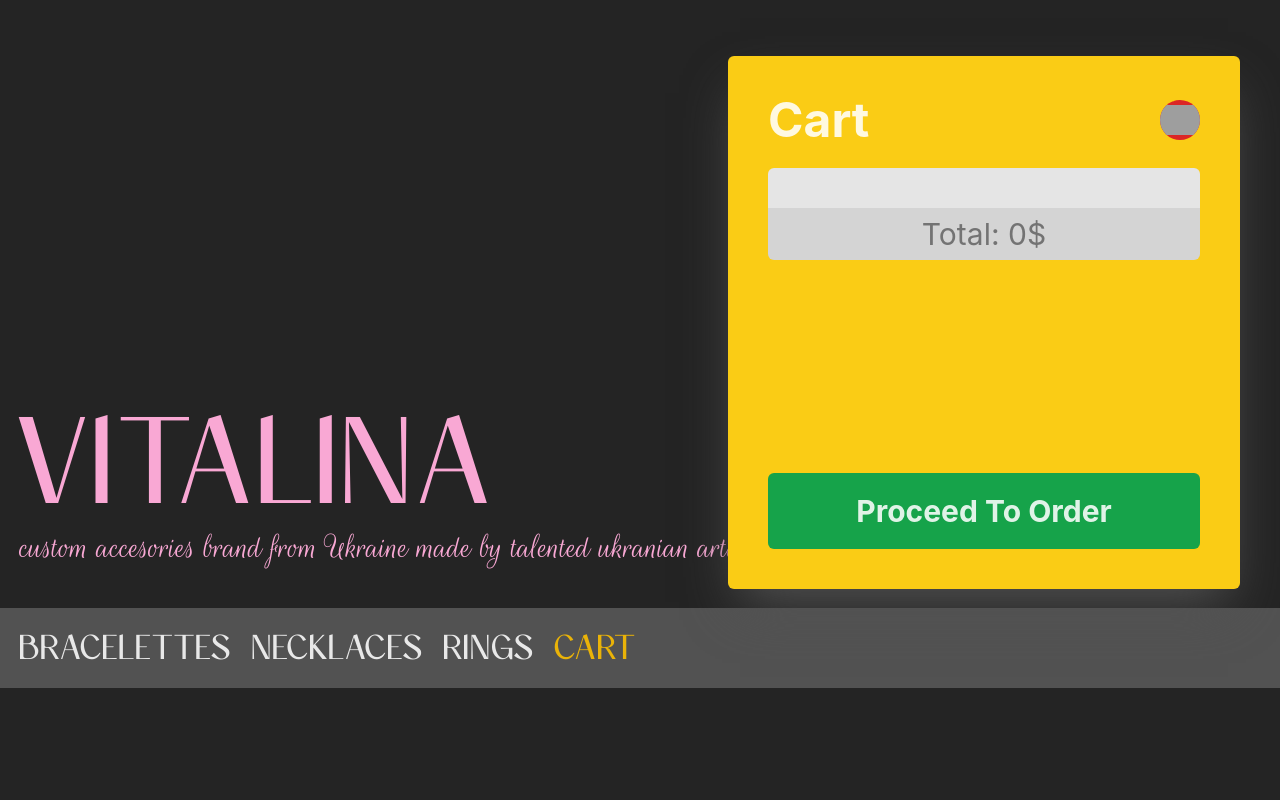
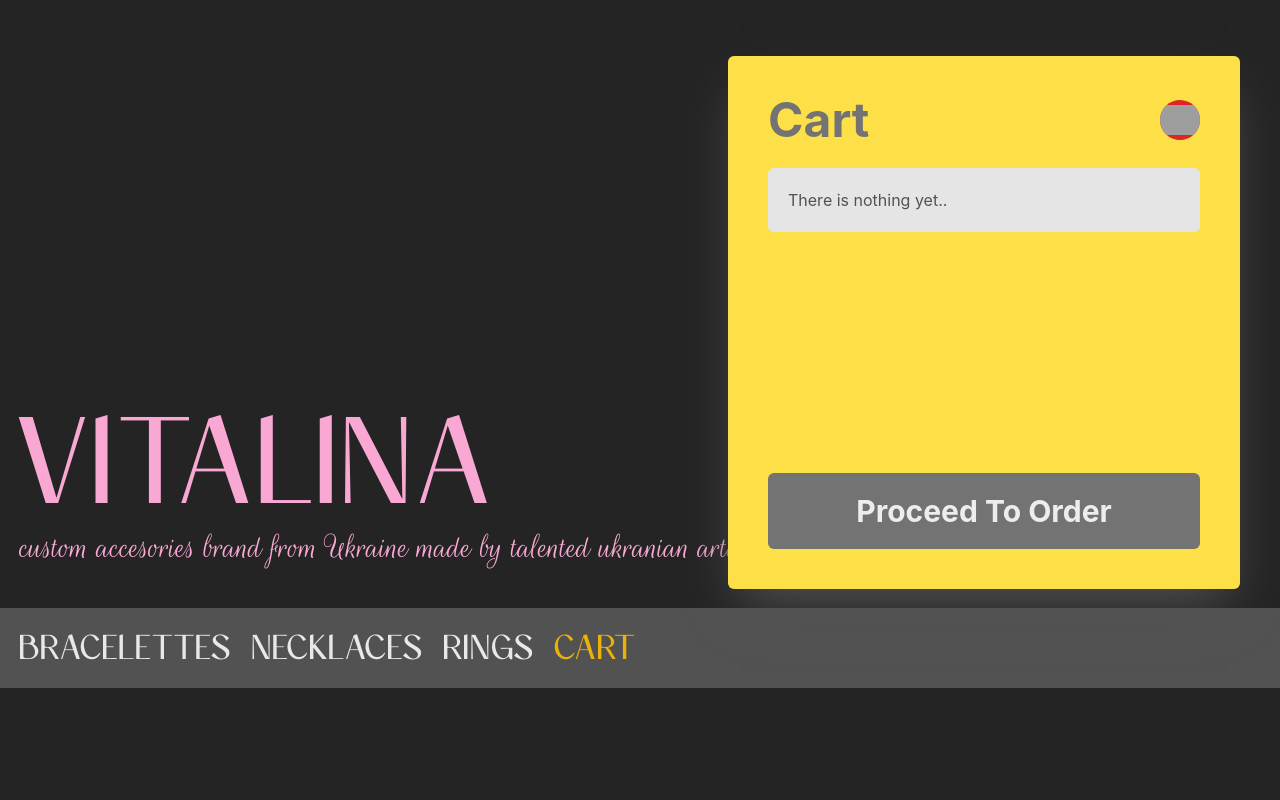
Before and after one commit to lookatthisdoode/accessories-store-vite, a React (Vite) app: page / in a window 1280 px wide. Both pictures are taken after a click on the button "CART". Shown: the top 800 px of the page. Built offline with nearby package versions, Linux system fonts and the light colour scheme; grey boxes are pictures that could not be loaded.

Commit message:
changed some cart css, added fixed product name bleeding

```diff
--- a/src/components/Cart.jsx
+++ b/src/components/Cart.jsx
@@ -30,9 +30,9 @@ const Cart = (props) => {
     <>
       <div
         data-cart
-        className="fixed top-14 z-50 flex h-full w-full flex-col items-center rounded-md bg-yellow-400 p-5 pb-20 shadow-2xl shadow-neutral-600 duration-500 lg:right-10 lg:h-2/3 lg:w-2/5 lg:p-10"
+        className="fixed top-14 z-50 flex h-full w-full flex-col items-center rounded-md bg-yellow-300 p-5 pb-20 shadow-2xl shadow-neutral-600 duration-500 lg:right-10 lg:h-2/3 lg:w-2/5 lg:p-10"
       >
-        <div className="flex w-full items-center justify-between text-5xl">
+        <div className="flex w-full items-center justify-between text-5xl text-neutral-500">
           <div className="font-bold ">Cart</div>
           <button
             onClick={() => props.toggleCartOpen(false)}
@@ -47,9 +47,14 @@ const Cart = (props) => {
           </button>
         </div>
 
+        {props.cartList.length < 1 ? (
+          <div className="empty-cart mt-6 max-h-[50vh] w-full overflow-y-scroll rounded-md bg-neutral-200 p-5 text-neutral-600 lg:max-h-[70vh]">
+            There is nothing yet..
+          </div>
+        ) : (
           <div
             data-cart-item-container
-          className="mt-6 max-h-[50vh] w-full overflow-y-scroll rounded-t-md bg-neutral-200 p-5 font-Nabi text-neutral-600 lg:max-h-[70vh]"
+            className="mb-10 mt-6 max-h-[50vh] w-full overflow-y-scroll rounded-md bg-neutral-200 p-5 text-neutral-600 lg:max-h-[70vh]"
           >
             {props.cartList.map((item) => {
               return (
@@ -75,9 +80,7 @@ const Cart = (props) => {
                 </div>
               )
             })}
-        </div>
-
-        <div className="w-full rounded-b-md bg-neutral-300 py-2 text-center text-3xl text-neutral-500">
+            <div className="mt-4 w-full rounded-md bg-neutral-300 py-2 text-center text-3xl text-neutral-500">
               Total:
               {` ${parseInt(
                 props.cartList.reduce((accumulator, item) => {
@@ -88,8 +91,11 @@ const Cart = (props) => {
                 }, 0),
               )}$`}
             </div>
-        <div className=" mt-auto flex w-full flex-col items-center gap-5 rounded-3xl bg-green-600 p-5 text-3xl lg:rounded-md">
-          <div className="cursor-pointer font-bold hover:text-red-500 ">
+          </div>
+        )}
+
+        <div className="mt-auto flex w-full flex-col items-center gap-5 rounded-3xl bg-neutral-500 p-5 text-3xl lg:rounded-md">
+          <div className="cursor-pointer font-bold hover:text-pink-300 ">
             Proceed To Order
           </div>
         </div>
--- a/src/components/ProductCard.jsx
+++ b/src/components/ProductCard.jsx
@@ -9,7 +9,7 @@ const ProductCard = ({ item, addToCart }) => {
       className="card w-full p-5 text-neutral-800 lg:w-4/12 "
     >
       <div className="card-wrapper h-full w-full rounded bg-neutral-200 p-5 shadow-2xl">
-        <div className="card-title font pb-2 font-Nabi text-2xl uppercase">
+        <div className="card-title pb-2 font-Nabi text-2xl uppercase">
           {name}
         </div>
         <div
```
Lines whose indentation alone changed are shown as unchanged.
